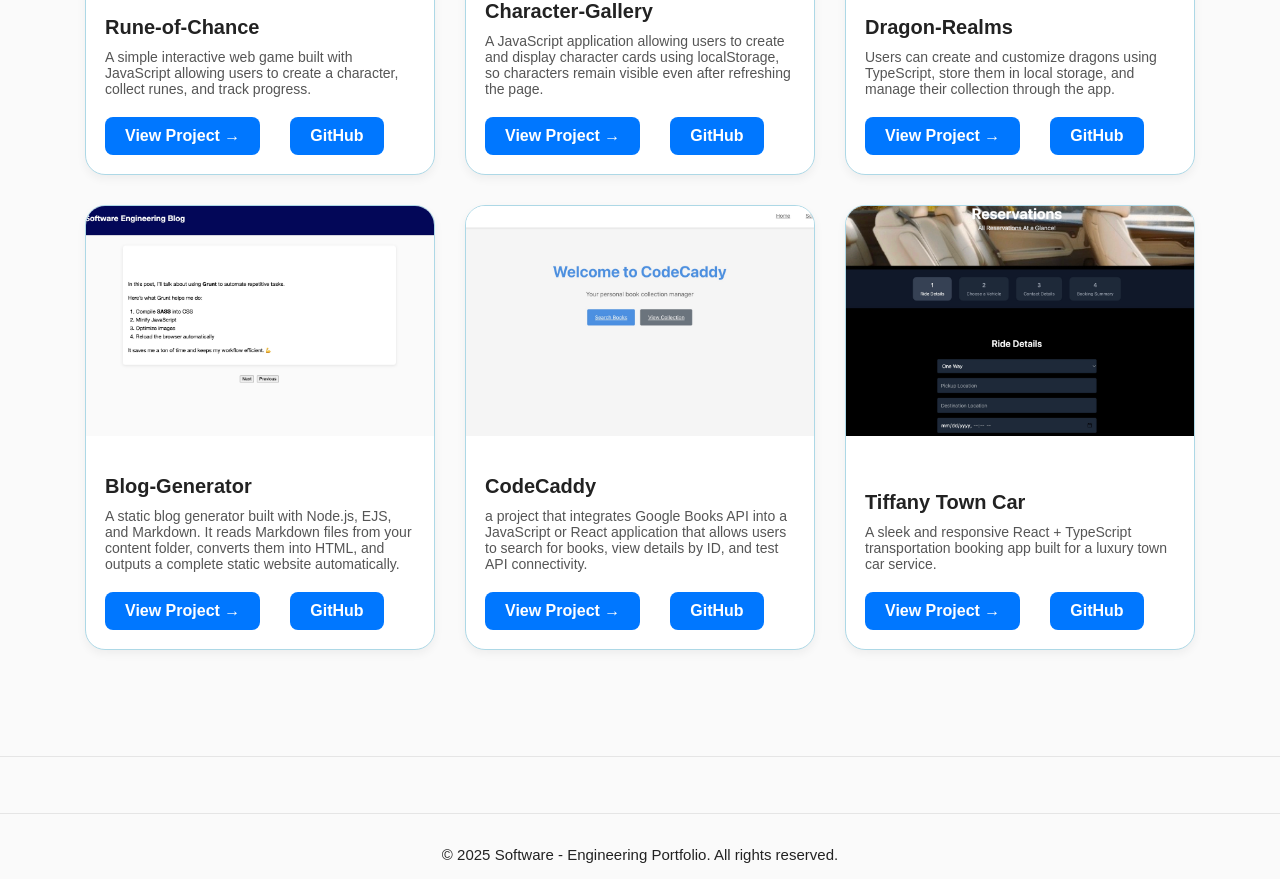
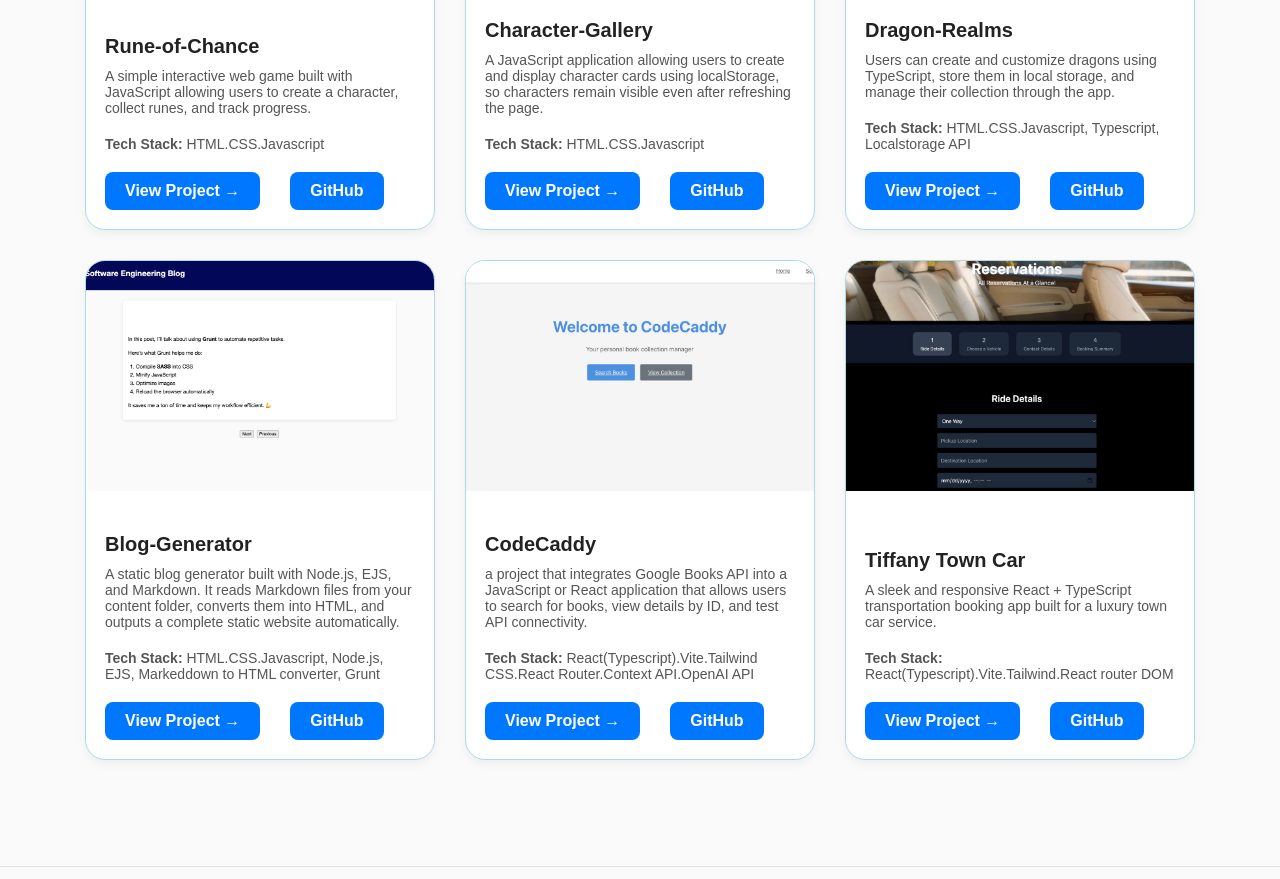
Before and after one commit to karoline-sol/Software-Engineering-portfolio, a React (Vite) app: page /Software-Engineering-portfolio/portfolio in a window 1280 px wide. Shown: the part 500-1379 px from the top of the page. Built offline with nearby package versions, Linux system fonts and the light colour scheme.

Commit message:
added techstack section in project card

```diff
--- a/my-portfolio/src/Styles/portfolio.css
+++ b/my-portfolio/src/Styles/portfolio.css
@@ -1,6 +1,6 @@
 .project-card {
   width: 350px;
-  height: 445px;
+  height: 500px;
   background-color: #ffffff;
   border: solid 1px lightblue;
   border-radius: 20px;
--- a/my-portfolio/src/components/Portfolio/ProjectCard.jsx
+++ b/my-portfolio/src/components/Portfolio/ProjectCard.jsx
@@ -1,7 +1,7 @@
 import React from "react"
 import "../../Styles/portfolio.css"
 
-export default function ProjectCard({ title, description, image, link,repo }) {
+export default function ProjectCard({ title, description, image, link, repo, techstack }) {
   return (
     <div className="project-card">
       {image && (
@@ -10,6 +10,11 @@ export default function ProjectCard({ title, description, image, link,repo }) {
       <div className="project-content">
         <h3 className="project-title">{title}</h3>
         <p className="project-description">{description}</p>
+        { techstack && (
+          <p className="techstack">
+            <strong>Tech Stack:</strong> {techstack.join(".")}
+          </p>
+        )}
         {link && (
           <a
             href={link}
--- a/my-portfolio/src/data/projects.js
+++ b/my-portfolio/src/data/projects.js
@@ -10,6 +10,7 @@ export const projects = [
       id: 1,
       title: "Rune-of-Chance",
       description: "A simple interactive web game built with JavaScript allowing users to create a character, collect runes, and track progress.",
+      techstack: ["HTML","CSS","Javascript"],
       image: Runeofchance,
       link: "https://karoline-sol.github.io/Rune-of-Chance/",
       repo:"https://github.com/karoline-sol/Rune-of-Chance",
@@ -18,6 +19,7 @@ export const projects = [
       id: 2,
       title: "Character-Gallery",
       description: "A JavaScript application allowing users to create and display character cards using localStorage, so characters remain visible even after refreshing the page.",
+      techstack: ["HTML","CSS","Javascript"],
       image: Charactergallery,
       link: "https://karoline-sol.github.io/Character-Gallery/",
       repo:"https://github.com/karoline-sol/Character-Gallery",
@@ -26,6 +28,7 @@ export const projects = [
       id: 3,
       title: "Dragon-Realms",
       description: "Users can create and customize dragons using TypeScript, store them in local storage, and manage their collection through the app.",
+      techstack: ["HTML","CSS","Javascript, Typescript, Localstorage API"],
       image: Dragonrealm,
       link: "https://karoline-sol.github.io/Dragon-Realms/",
       repo:"https://github.com/karoline-sol/Dragon-Realms"
@@ -34,6 +37,7 @@ export const projects = [
       id: 4,
       title: "Blog-Generator",
       description: "A static blog generator built with Node.js, EJS, and Markdown. It reads Markdown files from your content folder, converts them into HTML, and outputs a complete static website automatically.",
+      techstack: ["HTML","CSS","Javascript, Node.js, EJS, Markeddown to HTML converter, Grunt"],
       image: Bloggen,
       link: "https://karoline-sol.github.io/Blog-Generator/",
       repo:"https://github.com/karoline-sol/Blog-Generator"
@@ -43,6 +47,7 @@ export const projects = [
       id: 5,
       title: "CodeCaddy",
       description: "a project that integrates Google Books API into a JavaScript or React application that allows users to search for books, view details by ID, and test API connectivity.",
+      techstack: ["React(Typescript)","Vite","Tailwind CSS","React Router", "Context API", "OpenAI API"],
       image: codeCaddyImg,
       link: "https://karoline-sol.github.io/Codecaddy/",
       repo: "https://github.com/karoline-sol/Codecaddy",
@@ -53,6 +58,7 @@ export const projects = [
       id: 6,
       title: "Tiffany Town Car",
       description: "A sleek and responsive React + TypeScript transportation booking app built for a luxury town car service. ",
+      techstack: ["React(Typescript)","Vite","Tailwind", "React router DOM" ],
       image: ttc,
       link: "https://karoline-sol.github.io/Tiffany-Town-Car/",
       repo: "https://github.com/karoline-sol/Tiffany-Town-Car",
--- a/my-portfolio/src/styles/portfolio.css
+++ b/my-portfolio/src/styles/portfolio.css
@@ -1,6 +1,6 @@
 .project-card {
   width: 350px;
-  height: 445px;
+  height: 500px;
   background-color: #ffffff;
   border: solid 1px lightblue;
   border-radius: 20px;
```
